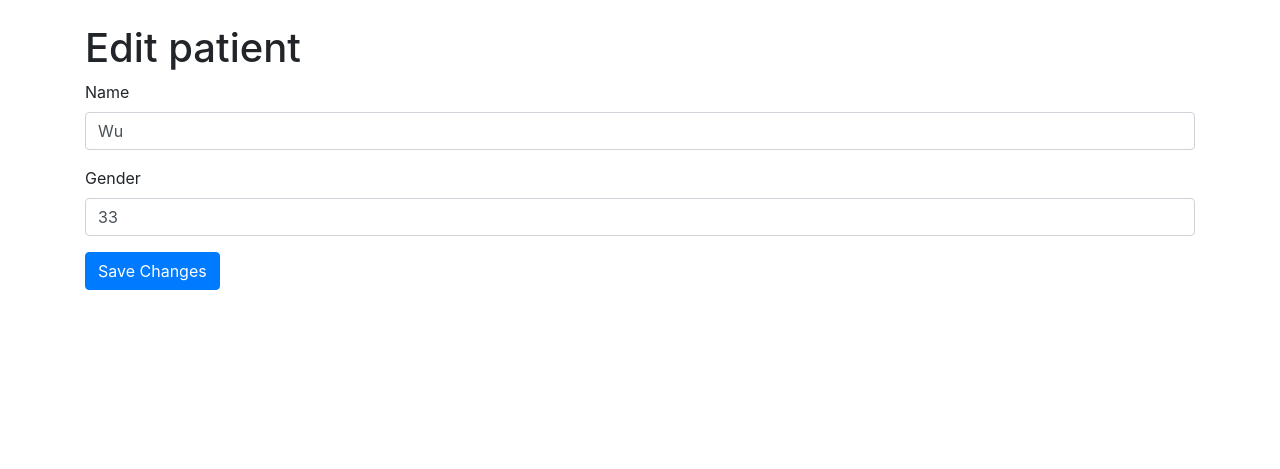
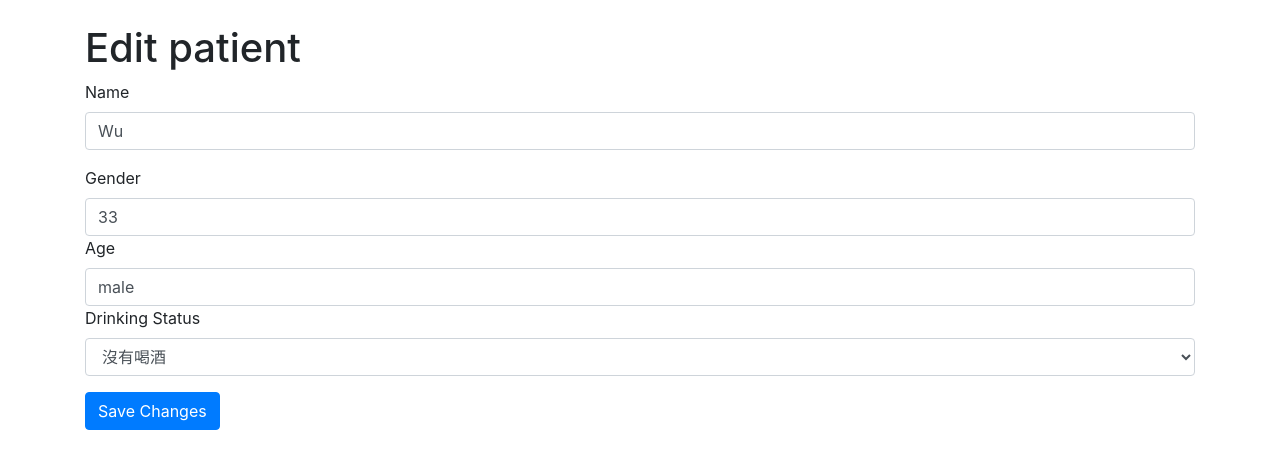
Before and after one commit to plokmii/Flask, a Flask app: page /edit_patient/1 in a window 1280 px wide. Shown: the top 469 px of the page. Run offline with Flask 3, Linux system fonts and the light colour scheme; data comes from the database, SQL or seed files in the repository; both versions use the stored data as it was after the commit; some libraries are stand-ins or nearby versions.

Commit message:
add edit feature and drinking column

```diff
--- a/app.py
+++ b/app.py
@@ -6,6 +6,7 @@ from model import Patient
 from model import get_user, get_patient
 from model import is_user_validate
 from flask import Flask, session
+from model import update_patient_name
 
 app = Flask(__name__)
 # 設定密鑰
@@ -46,14 +47,22 @@ def result():
         names = request.form.getlist('name')
         ages = request.form.getlist('age')
         genders = request.form.getlist('gender')
+        drinkings = request.form.getlist('drinking')
+        print("names:",names)
+        print("ages:",ages)
+        print("genders:",genders)
+        print("drinkings:",drinkings)
+
         patient_show_list=[]
+        print("patient_show_list:",patient_show_list)
         #print(type(names))
         for i in range(len(names)):
             name=names[i]
             age=ages[i]
             gender=genders[i]
-            patient_show_list.append(name+'_'+str(age)+'_'+gender)
-            add_patient_toDB(name,age,gender)
+            drinking=drinkings[i]
+            patient_show_list.append(name+'_'+str(age)+'_'+gender+drinking)
+            add_patient_toDB(name,age,gender,drinking)
 
         return str(patient_show_list)
 
@@ -65,15 +74,23 @@ def get_patient_action():
 
 @app.route('/edit_patient/<int:patient_id>', methods=['GET', 'POST'])
 def edit_patient(patient_id):
+    print("request.method:",request.method )
     print("patient_id:",patient_id)
     patient = get_one_patient(patient_id)
 
-    # if request.method == 'POST':
-    #     # 假設你從表單中取得資料並更新 user 的 name 和 gender
-    #     user.name = request.form['name']
-    #     user.gender = request.form['gender']
-    #     db.session.commit()
-    #     return redirect(url_for('show_patients'))
+    if request.method == 'POST':
+        # 假設你從表單中取得資料並更新 user 的 name 和 gender
+        name = request.form['name']
+        gender = request.form['gender']
+        age = request.form['age']
+        drinking = request.form['drinking']
+        print("name:",name)
+        print("gender:",gender)
+        print("age:",age)
+        print("drinking:",drinking)
+        update_patient_name(patient_id, name,gender,age,drinking)
+        #db.session.commit()
+        return redirect(url_for('get_patient_action'))
 
     return render_template('edit_patient.html', patient=patient)
 
--- a/model.py
+++ b/model.py
@@ -78,12 +78,13 @@ class Patient(Base):
     name = Column(String)
     gender = Column(String)
     age = Column(Integer)
+    drinking = Column(String)
 
     def __repr__(self):
-        return f"<Patient(name={self.name}, gender={self.gender},age={self.age})>"
+        return f"<Patient(name={self.name}, gender={self.gender},age={self.age},drinking={self.drinking})>"
 
 
-def add_patient_toDB(name,age,gender):
+def add_patient_toDB(name,gender,age,drinking):
 
     # 建立一個 Session 類
     Session = sessionmaker(bind=engine)
@@ -92,7 +93,7 @@ def add_patient_toDB(name,age,gender):
     session = Session()
 
     # 建立一個新使用者
-    new_patient = Patient(name=name, gender=gender,age=age)
+    new_patient = Patient(name=name, gender=gender,age=age,drinking=drinking)
 
     # 新增使用者到 session
     session.add(new_patient)
@@ -100,6 +101,36 @@ def add_patient_toDB(name,age,gender):
     # 提交交易
     session.commit()
     session.close()
+
+
+def update_patient_name(patient_id, new_name, new_gender, new_age,new_drinking):
+# 建立一個 Session 類
+    Session = sessionmaker(bind=engine)
+    # 建立一個 session
+    session = Session()
+
+    # 查詢指定 ID 的病人
+    patient = session.query(Patient).get(patient_id)
+
+
+    if patient:
+        # 更新病人的姓名
+        patient.name = new_name
+        patient.gender = new_gender
+        patient.age = new_age
+        patient.drinking = new_drinking
+
+        # 提交交易
+        session.commit()
+        print(f"病人 {patient_id} 資料已更新")
+
+
+    else:
+        print(f"未找到 ID 為 {patient_id} 的病人")
+
+    # 關閉 session
+    session.close()
+
 
 def get_patient():
     # 查詢所有使用者
--- a/templates/edit_patient.html
+++ b/templates/edit_patient.html
@@ -17,7 +17,20 @@
             <div class="form-group">
                 <label for="gender">Gender</label>
                 <input type="text" class="form-control" id="gender" name="gender" value="{{ patient.gender }}" required>
-            </div>
+            <div class="form-group">
+                <label for="name">Age</label>
+                <input type="text" class="form-control" id="age" name="age" value="{{ patient.age }}" required>
+
+			<div class="form-group">
+				<label for="drinkingStatus">Drinking Status</label>
+				<select id="drinkingStatus" name="drinking" class="form-control" required>
+					<option value="yes" {% if patient.drinking == 'yes' %}selected{% endif %}>有喝酒</option>
+					<option value="no" {% if patient.drinking == 'no' %}selected{% endif %}>沒有喝酒</option>
+				</select>
+
+			</div>
+			</div>
+			</div>
             <button type="submit" class="btn btn-primary">Save Changes</button>
 
         </form>
--- a/templates/show_patients.html
+++ b/templates/show_patients.html
@@ -15,6 +15,7 @@
                     <th>name</th>
 					<th>gender</th>
                     <th>age</th>
+					<th>drinking</th>
                 </tr>
             </thead>
             <tbody>
@@ -23,6 +24,7 @@
                         <td>{{ patient.name }}</td>
 						<td>{{ patient.gender }}</td>
                         <td>{{ patient.age }}</td>
+						<td>{{ patient.drinking }}</td>
 						<td>
                             <a href="{{ url_for('edit_patient', patient_id=patient.id) }}" class="btn btn-primary btn-sm">Edit</a>
                         </td>
```
Also changed, not shown: templates/add_patient.html (+10 -0 lines), Old/app - 複製.py (renamed from app - 複製.py), Old/model - 複製.py (renamed from model - 複製.py), example.db.
